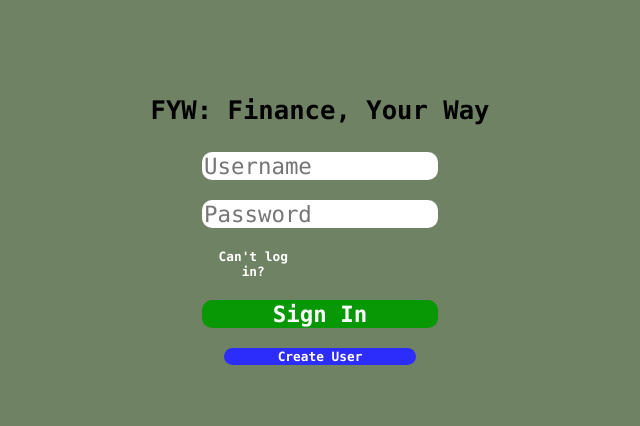
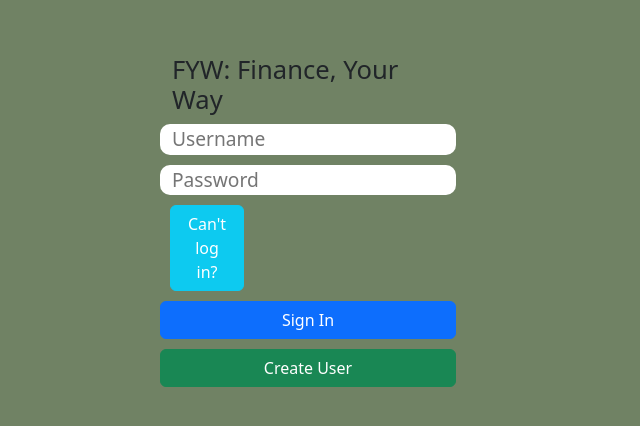
Before and after one commit to jgoudreau0120/finance-repo, a React (Create React App) app: page / in a window 1280 px wide. Shown: the part 174-600 px from the top of the page, without its empty margins (320-960 px from the left). Built offline with nearby package versions, Linux system fonts and the light colour scheme.

Commit message:
Adding bootstrap button changes

```diff
--- a/package.json
+++ b/package.json
@@ -4,6 +4,7 @@
   "private": true,
   "dependencies": {
     "@testing-library/react": "^16.2.0",
+    "bootstrap": "^5.3.3",
     "cra-template": "1.2.0",
     "mssql": "^11.0.1",
     "react": "^19.0.0",
--- a/src/components/Navbar.css
+++ b/src/components/Navbar.css
@@ -39,3 +39,7 @@
 .nav a:hover {
   background-color: rgb(13, 33, 167);
 }
+
+.hidden {
+  display: none;
+}
--- a/src/pages/Login.css
+++ b/src/pages/Login.css
@@ -1,7 +1,6 @@
 body, html {
   height: 100%;
 }
-
 
 h1 {
   font-size: 2vw;
@@ -21,64 +20,26 @@ h1 {
   display: flex;
   flex-direction: row;
   justify-content: flex-start;
-  width: 20%;
+  width: 100%;
 }
 
 .left {
   justify-content: left;
 }
 
+.right {
+  justify-content: right;
+}
+
 .row.center {
-  justify-content: center
-  ;
+  justify-content: center;
 }
 
 input, label, button {
-  font-size: 1.75vw;
+  font-size: 1.5vw;
   margin: 10px;
   border-radius: 10px;
-  width: 20%;
   border: none;
-}
-
-button {
-  transition: all 0.1s ease;
-  font-weight: bold;
-  color: white;
-}
-
-button.help {
-  background-color: rgba(112, 130, 100);
-  font-size: 1vw;
-  width: 40%;
-}
-
-button.help:hover {
-  background-color: rgb(5, 115, 148);
-}
-
-button.submit {
-  background-color: #089705;
-}
-
-button.submit:hover {
-  background-color: #066904;
-}
-
-button.new {
-  background-color: rgb(45, 45, 251);
-  font-size: 1vw;
-  width: 75%;
-}
-
-button.new:hover{
-  background-color: rgb(2, 2, 171);
-}
-
-button:active {
-  transform: scale(0.95);
-  box-shadow: 0 4px 5px rgba(0, 0, 0, 0.3);
-  opacity: 0.8;
 }
 
 .hidden {
@@ -88,3 +49,12 @@ button:active {
 .wide {
   width: 100%;
 }
+
+.container {
+  width: 25%;
+}
+
+.helpButton {
+  width: 25%;
+  color: white;
+}
--- a/src/pages/Login.jsx
+++ b/src/pages/Login.jsx
@@ -1,10 +1,15 @@
+
+import 'bootstrap/dist/css/bootstrap.min.css';
+import '../App.css';
 import './Login.css';
-import '../App.css';
 
 const Login = () => {
   return (
     <div className='flex center inherit' style={{backgroundColor: 'rgba(112, 130, 100)'}}>
+      <div className='container'>
+        <div className='row center'>
           <h1>FYW: Finance, Your Way</h1>
+        </div>
         <div className='row center'>
           <input className='wide' id='myUsernameInput' type='text' placeholder='Username'/>
         </div>
@@ -12,13 +17,14 @@ const Login = () => {
           <input className='wide' id='myPasswordInput' type='password' placeholder='Password'/>
         </div>
         <div className='row'>
-        <button className='help wide'>Can't log in?</button>
+          <button className='btn btn-info wide helpButton'>Can't log in?</button>
         </div>
         <div className='row center'>
-        <button className='submit wide'>Sign In</button>
+          <button className='btn btn-primary wide'>Sign In</button>
         </div>
         <div className='row center'>
-        <button className='new wide'>Create User</button>
+          <button className='btn btn-success wide'>Create User</button>
+        </div>
       </div>
     </div>
   )
```
Also changed, not shown: 1 other file (tests, documents, lock files or other folders). Lines whose indentation alone changed are shown as unchanged.
